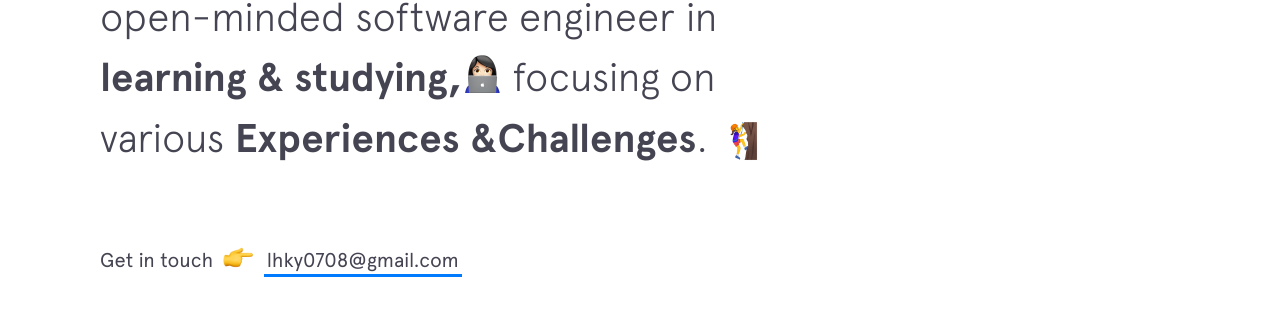
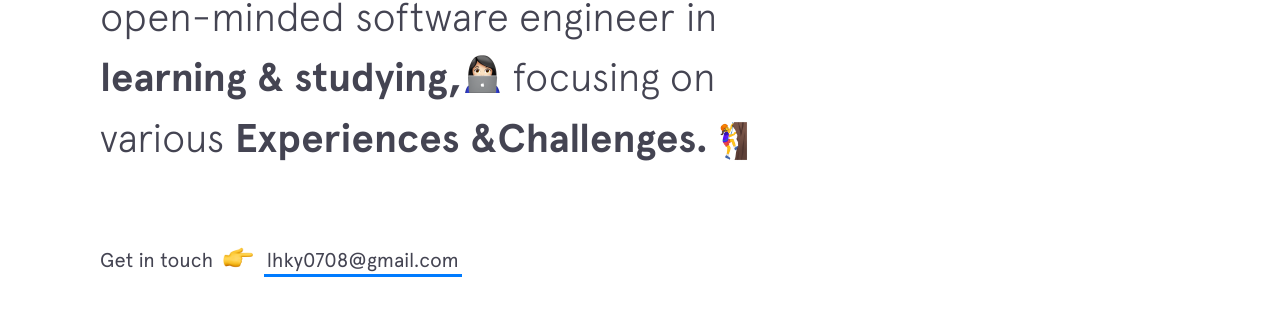
Before and after one commit to lhky78/lhky78.github.io, a Jekyll site: the page built from index.html, in a window 1280 px wide and 900 px high. Shown: the part 372-684 px from the top of the window. Built offline with Jekyll 4.4.1, drawn with Linux system fonts in a browser that asks for light colours; nearby versions of some CDN libraries.

Commit message:
add emoji (intro)

```diff
--- a/_includes/intro.html
+++ b/_includes/intro.html
@@ -6,8 +6,9 @@
   <h2 class="intro__tagline">I'm
     <span class="name">Ha Gyeong LEE</span>, a positive and open-minded software engineer in <span class="name">learning
       &amp; studying,<span class="emoji technologist"></span> </span> focusing on various <span class="name">Experiences
-      &amp;Challenges</span>.
-    <span><img src="https://lhky78.github.io/img/emojis/challenge.png" width=40px height=40px></span>
+      &amp;Challenges.<span><img src="https://lhky78.github.io/img/emojis/challenge.png" width=40px
+          height=40px></span></span>
+
   </h2>
 
   <h3 class="intro__contact">
```
